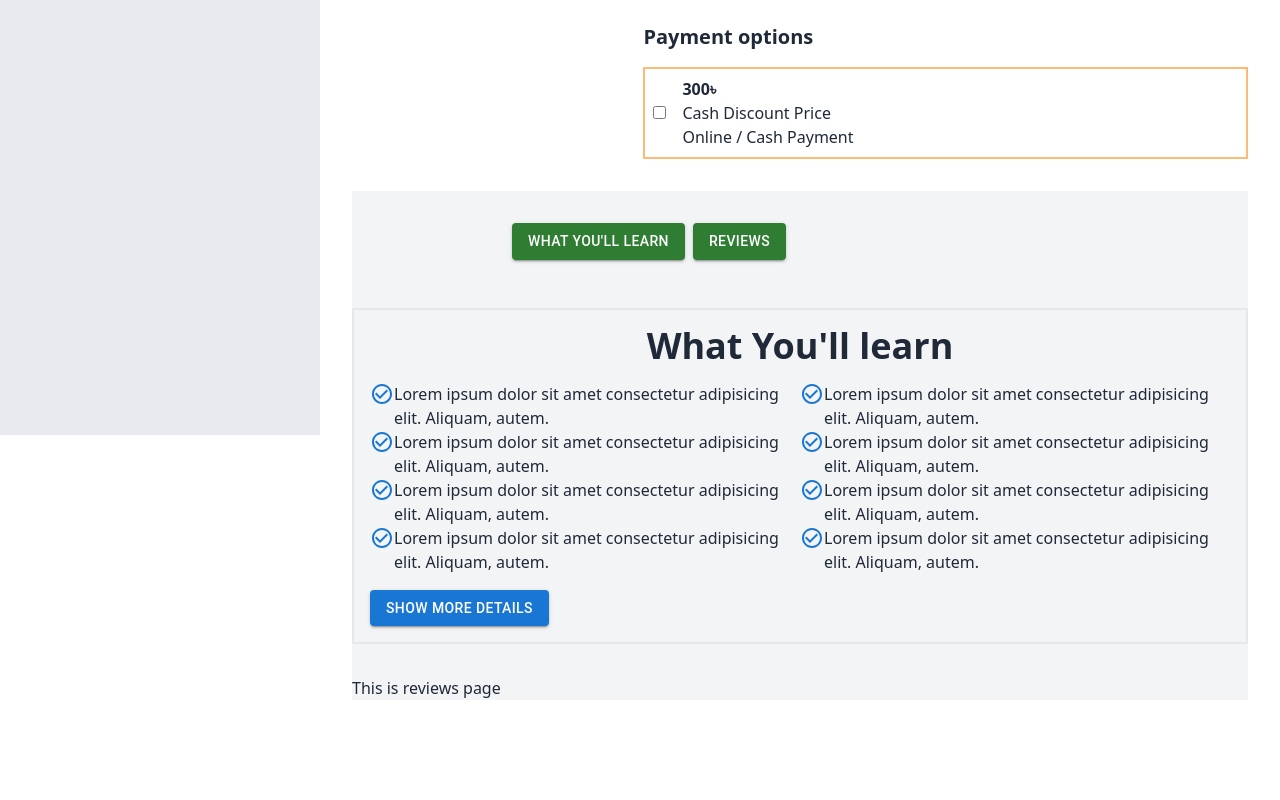
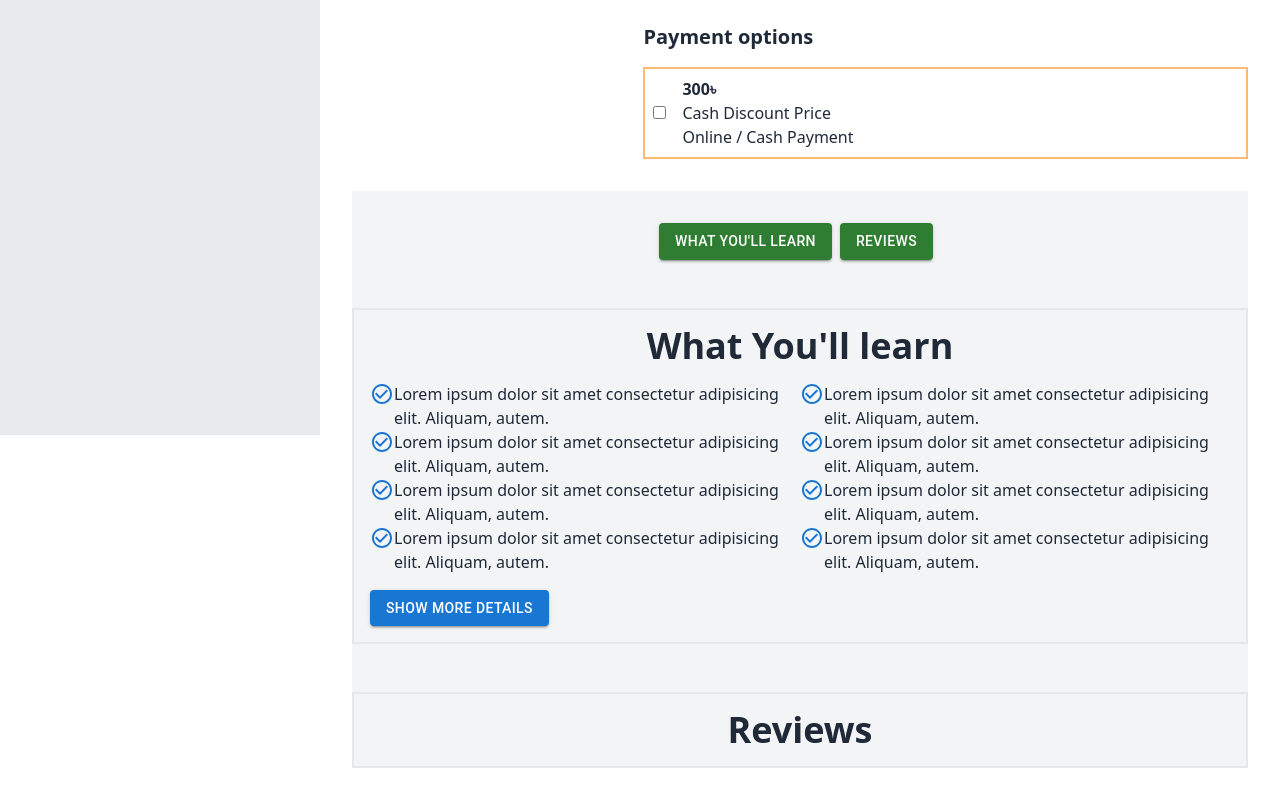
Before and after one commit to Asadullah246/drive, a React (Vite) app: page /1 in a window 1280 px wide. Shown: the part 365-1165 px from the top of the page. Before the commit the page ends 1097 px from the top, so only its background shows below. Built offline with nearby package versions, Linux system fonts and the light colour scheme.

Commit message:
reviews added

```diff
--- a/src/components/Reviews.jsx
+++ b/src/components/Reviews.jsx
@@ -25,7 +25,12 @@ const Reviews = () => {
 
     return (
         <div>
-            <h2>This is reviews page</h2>
+            <div className=" mt-4 border-2 border-black-700 p-4">
+                <div className="flex justify-around">
+                    <h2 className="text-4xl font-semibold">Reviews</h2>
+                </div>
+
+            </div>
         </div>
     );
 };
--- a/src/pages/home/ProductDetails.jsx
+++ b/src/pages/home/ProductDetails.jsx
@@ -81,7 +81,7 @@ const ProductDetails = () => {
                 </div>
             </div>
             <div className='bg-gray-100 mt-8 p-0'>
-                <div className='max-w-xl mx-auto pt-8'>
+                <div className='max-w-xl mx-auto justify-center flex pt-8'>
                     <span className='me-2'>
                         <Button variant="contained" color="success">
                             What You'll Learn
```
